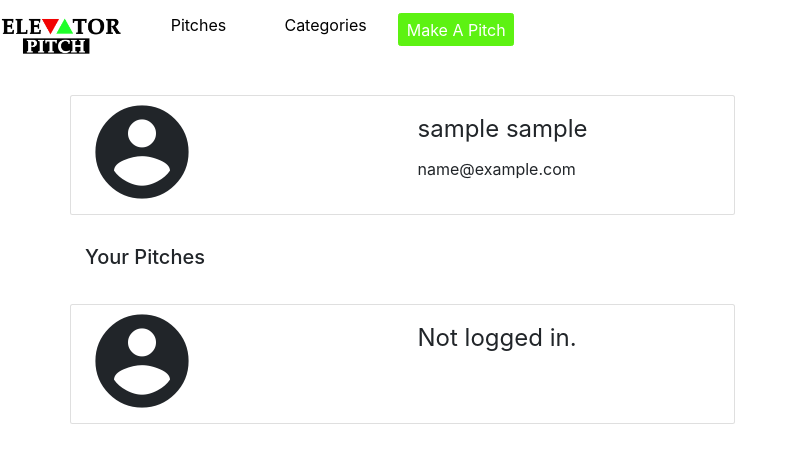
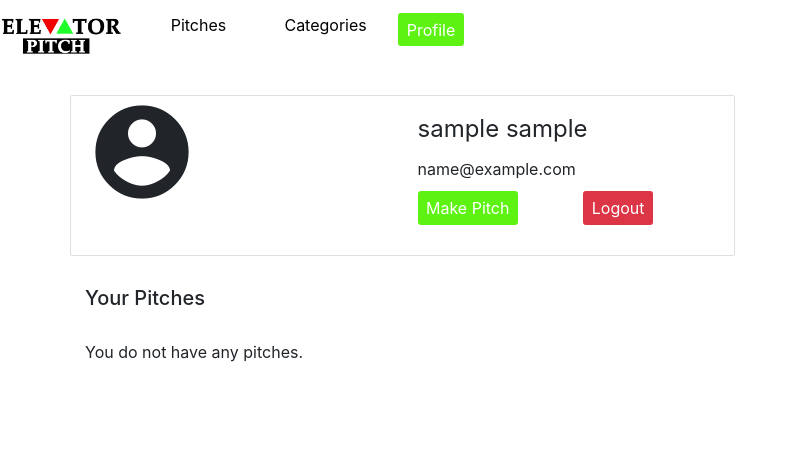
Before and after one commit to GrishonNganga/Elevator-Pitch, a Flask app: page /profile in a window 1280 px wide. Shown: the top 463 px of the page, without its empty margins (0-796 px from the left). Run offline with Flask 2, Linux system fonts and the light colour scheme; the visitor is signed in with stand-in values (Sample User, id 1); data comes from the database, SQL or seed files in the repository; data that the repository does not hold is empty; some libraries are stand-ins or nearby versions.

Commit message:
Fix all db issue and complete UI tweaks.

```diff
--- a/app/config.py
+++ b/app/config.py
@@ -16,7 +16,7 @@ class DevConfig(Config):
 
 
 class ProdConfig(Config):
-    SQLALCHEMY_DATABASE_URI = os.environ.get("REMOTE_DATABASE_URL")
+    SQLALCHEMY_DATABASE_URI = os.environ.get('REMOTE_DATABASE_URL')
 
 configuration_options ={
     'development': DevConfig,
--- a/app/profile/views.py
+++ b/app/profile/views.py
@@ -13,6 +13,6 @@ def view_profile():
     pitches = None
     if current_user.is_authenticated:
         pitches = current_user.pitches
-        print(pitches)
+        pitches_count = len(pitches)
 
-    return render_template('profile.html', pitches = pitches)
+    return render_template('profile.html', pitches = pitches, pitches_count = pitches_count)
--- a/app/static/css/profile.css
+++ b/app/static/css/profile.css
@@ -4,3 +4,22 @@
 .text-title{
     font-size: 24px;
 }
+
+.btn-success a, .btn-danger a{
+    color: white;
+}
+.btn-success, .btn-danger{
+    color: white;
+    font-size: 16px;
+}
+.pitch-link, .pitch-txt {
+    color: black;
+}
+
+.btn-success:hover, .btn-success:hover{
+    color: initial;
+}
+.btn-success{
+    background-color: #5df212;
+    border-color: #5df212;
+}
--- a/app/templates/base.html
+++ b/app/templates/base.html
@@ -33,11 +33,8 @@
     {% endif %}
     {%if user.is_authenticated %}
     <div class="col">
-        <a href="{{url_for('pitch.make_pitch')}}" class="btn btn-success pitch-btn">Make A Pitch</a>
+        <a href="{{url_for('profile.view_profile')}}" class="btn btn-success pitch-btn">Profile</a>
     </div>
-    <!-- <div class="col">
-        <a href="{{url_for('auth.logout')}}" class="btn btn-danger logout-btn">Logout</a>
-    </div> -->
     {% endif %}
 </div>
 
@@ -52,7 +49,7 @@
         </a>
     </div>
     <div class="col hide-small-top hide-small">
-        <a href="{{url_for('pitch.show_pitches')}}">Pitchess</a>
+        <a href="{{url_for('pitch.show_pitches')}}">Pitches</a>
     </div>
     <div class="col hide-small">
         <a href="{{url_for('category.show_categories')}}">Categories</a>
@@ -64,7 +61,7 @@
     {% endif %}
     {%if user.is_authenticated %}
     <div class="col hide-small">
-        <a href="{{url_for('pitch.make_pitch')}}">Make A Pitch</a>
+        <a href="{{url_for('profile.view_profile')}}">Profile</a>
     </div>
     <div class="col hide-small">
         <a href="{{url_for('auth.logout')}}" class="btn btn-danger pitch-btn">Logout</a>
--- a/app/templates/profile.html
+++ b/app/templates/profile.html
@@ -25,6 +25,14 @@
                             {{ user.email }}
                         </div>
                     </div>
+                    <div class="row">
+                        <div class="col mt-3">
+                            <button class="btn btn-success"><a href="{{url_for('pitch.make_pitch')}}">Make Pitch</a></button>
+                        </div>
+                        <div class="col mt-3 mb-5">
+                            <button class="btn btn-danger"><a href="/logout">Logout</a></button>
+                        </div>
+                    </div>
                 </div>
 
 
@@ -32,11 +40,11 @@
         </div>
     </div>
     <h2 class="mt-5">Your Pitches</h2>
-    {% if user.is_authenticated %}
+    {% if pitches_count > 0 %}
     <div class="row">
         {% for pitch in pitches %}
-        <a href="{{url_for('pitch.show_pitch', id= pitch.id)}}">
-            <div class="col-sm-7 card mb-5">
+        <a href="{{url_for('pitch.show_pitch', id= pitch.id)}}" class="pitch-link">
+            <div class="col-sm-7 card mb-5 pitch-txt">
                 {{pitch.message}}
             </div>
         </a>
@@ -50,9 +58,7 @@
 </div>
 {% else %}
 
-{% endif %}
 <div class="container">
-
     <div class="row mt-5">
         <div class="col-sm-7 card">
             <div class="row">
@@ -77,5 +83,6 @@
         </div>
     </div>
 </div>
+{% endif %}
 
 {% endblock %}
```
Also changed, not shown: 1 other file. Lines whose indentation alone changed are shown as unchanged.
